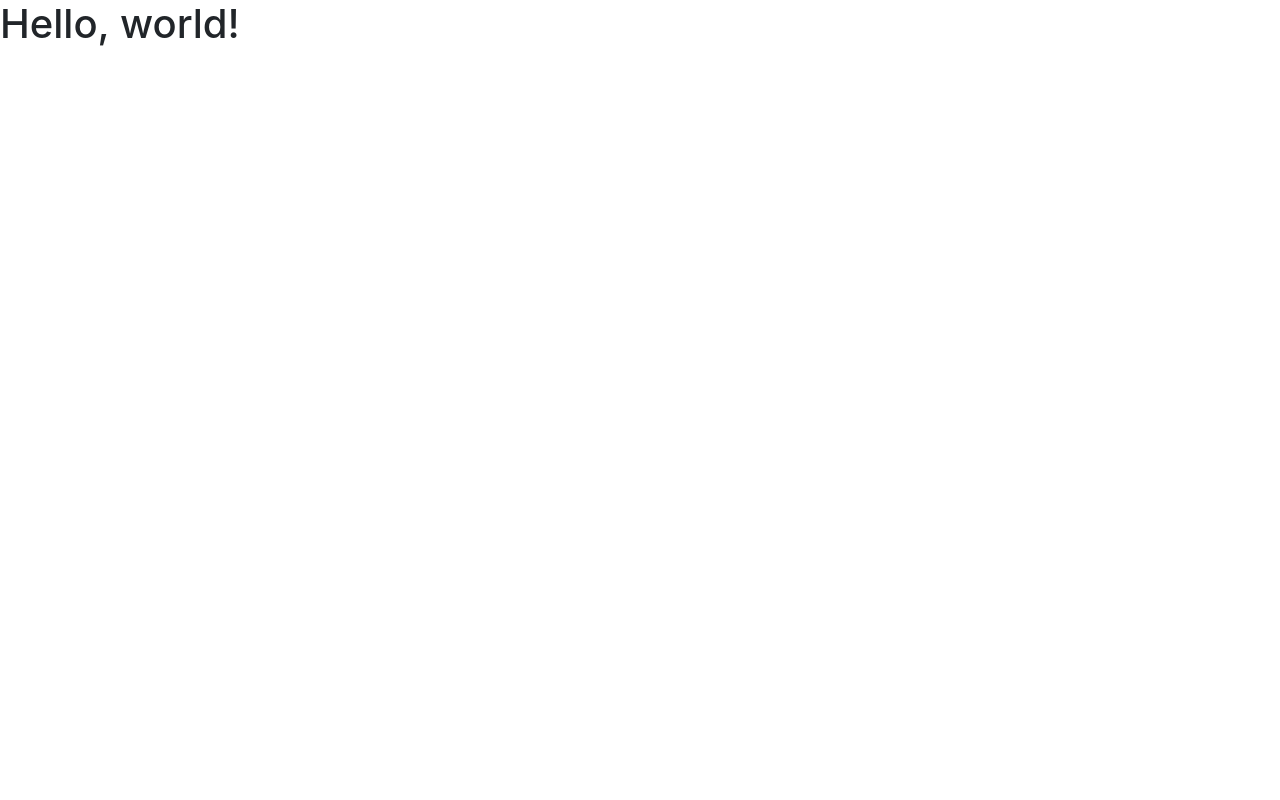
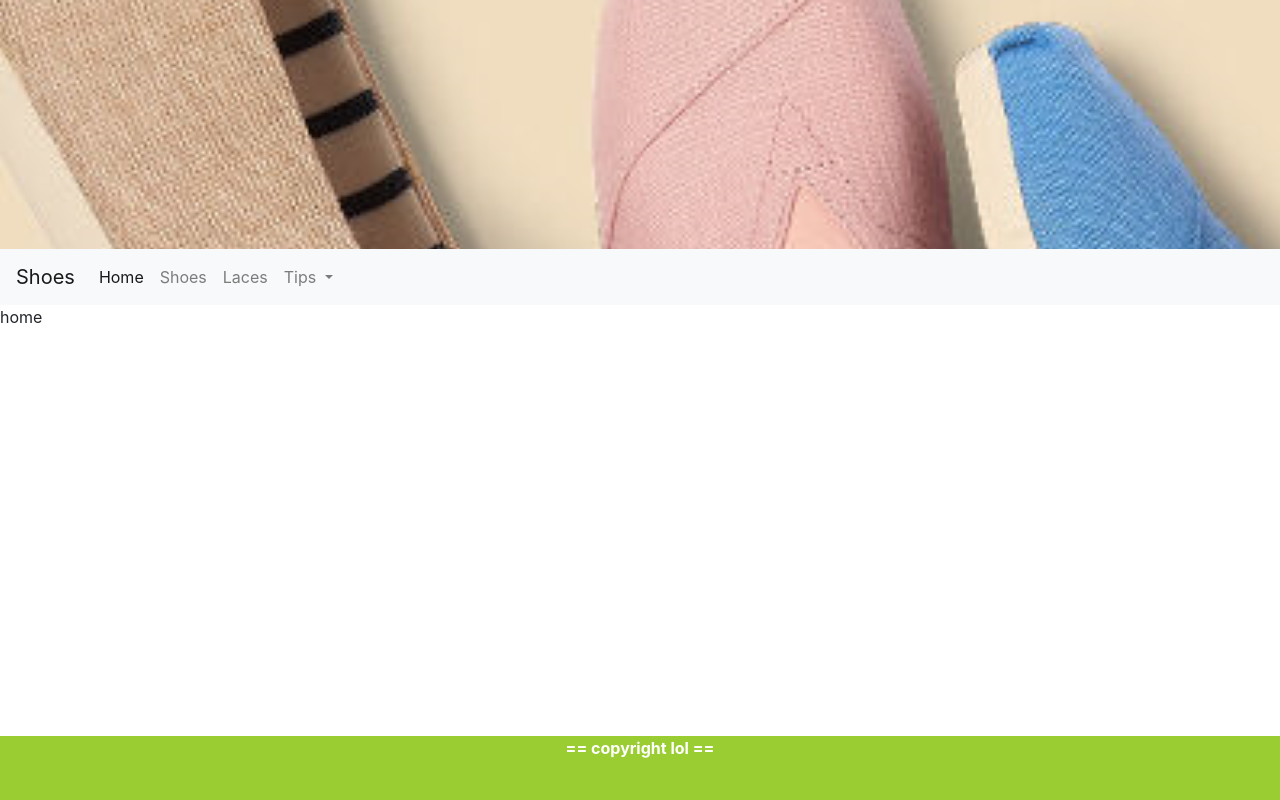
Before and after one commit to BroodjeUnox1/PageLoadLogin, a PHP site: page / in a window 1280 px wide; the page is wider, and only the part inside the window is pictured. Before the commit the part shown is almost empty. Run offline with PHP 8.4, Linux system fonts and the light colour scheme.

Commit message:
links werkend

```diff
--- /dev/null
+++ b/banner.php
@@ -0,0 +1 @@
+<img src="./img/banner.png" alt="banner">
--- /dev/null
+++ b/color.php
@@ -0,0 +1 @@
+color
--- /dev/null
+++ b/content.php
@@ -0,0 +1,7 @@
+<?php
+if(isset($_GET["content"])) {
+    include("./" . $_GET["content"] . ".php");
+} else {
+	include("./home.php");
+};
+?>
--- a/css/style.css
+++ b/css/style.css
@@ -0,0 +1,7 @@
+#footer {
+	min-height: 4em;
+	background-color: yellowgreen;
+	color: white;
+	text-align: center;
+	font-weight: bolder;
+}
--- /dev/null
+++ b/footer.php
@@ -0,0 +1,3 @@
+<div id="footer">
+	== copyright lol ==
+</div>
--- /dev/null
+++ b/home.php
@@ -0,0 +1,4 @@
+home
+<?php
+
+?>
--- a/index.php
+++ b/index.php
@@ -7,11 +7,34 @@
 
     <!-- Bootstrap CSS -->
     <link rel="stylesheet" href="https://stackpath.bootstrapcdn.com/bootstrap/4.4.1/css/bootstrap.min.css" integrity="sha384-Vkoo8x4CGsO3+Hhxv8T/Q5PaXtkKtu6ug5TOeNV6gBiFeWPGFN9MuhOf23Q9Ifjh" crossorigin="anonymous">
+    <link rel="stylesheet" type="text/css" href="css/style.css">
 
     <title>Hello, world!</title>
   </head>
   <body>
-    <h1>Hello, world!</h1>
+    <section class="container-fluid px-0">
+        <div class="row">
+          <div class="col-12"><?php include("./banner.php");?></div>
+        </div>
+    </section>
+    <section class="container-fluid px-0">
+        <div class="row">
+          <div class="col-12"><?php include("./navbar.php");?></div>
+        </div>
+    </section>
+    <section class="container-fluid px-0">
+        <div class="row">
+            <div class="col-12">
+                <?php include("./content.php")?>
+            </div>
+        </div>
+    </section>
+    <section class="container-fluid px-0 fixed-bottom">
+        <div class="row">
+          <div class="col-12"><?php include("footer.php");?></div>
+        </div>
+    </section>
+
 
     <!-- Optional JavaScript -->
     <!-- jQuery first, then Popper.js, then Bootstrap JS -->
--- /dev/null
+++ b/laces.php
@@ -0,0 +1 @@
+laces
--- /dev/null
+++ b/laces2.php
@@ -0,0 +1 @@
+laces2
--- /dev/null
+++ b/leather.php
@@ -0,0 +1 @@
+leather
--- /dev/null
+++ b/navbar.php
@@ -0,0 +1,38 @@
+<?php
+if (isset($_GET["content"])) {
+  $active = $_GET["content"];
+} else {
+  $active = "";
+}
+
+?>
+
+<nav class="navbar navbar-expand-lg navbar-light bg-light">
+  	<a class="navbar-brand" href="./index.php?content=home">Shoes</a>
+  	<button class="navbar-toggler" type="button" data-toggle="collapse" data-target="#navbarNavDropdown" aria-controls="navbarNavDropdown" aria-expanded="false" aria-label="Toggle navigation">
+		<span class="navbar-toggler-icon"></span>
+  	</button>
+  	<div class="collapse navbar-collapse" id="navbarNavDropdown">
+		<ul class="navbar-nav">
+		  	<li class="nav-item <?php if($active == "home" || $active == ""){echo "active";} ?>">
+				<a class="nav-link" href="index.php?content=home">Home <span class="sr-only">(current)</span></a>
+		  	</li>
+		  	<li class="nav-item <?php if($active == "shoes"){echo "active";} ?>">
+				<a class="nav-link" href="index.php?content=shoes">Shoes</a>
+		  	</li>
+		  	<li class="nav-item <?php if($active == "laces"){echo "active";} ?>">
+				<a class="nav-link" href="index.php?content=laces">Laces</a>
+		  	</li>
+		  	<li class="nav-item dropdown">
+				<a class="nav-link dropdown-toggle <?php echo (in_array($active, ['leather', 'laces2', 'color']))? "active": "" ?>" href="#" id="navbarDropdownMenuLink" role="button" data-toggle="dropdown" aria-haspopup="true" aria-expanded="false">
+			  		Tips
+				</a>
+				<div class="dropdown-menu" aria-labelledby="navbarDropdownMenuLink">
+				  	<a class="dropdown-item <?php if($active == "leather"){echo "active";} ?>" href="index.php?content=leather">Leather</a>
+				  	<a class="dropdown-item <?php if($active == "laces2"){echo "active";} ?>" href="index.php?content=laces2">Laces</a>
+				  	<a class="dropdown-item <?php if($active == "color"){echo "active";} ?>" href="index.php?content=color">Color</a>
+				</div>
+		  	</li>
+		</ul>
+  	</div>
+</nav>
--- /dev/null
+++ b/shoes.php
@@ -0,0 +1 @@
+shoes
```
Also changed, not shown: package.json (added, +11 -0 lines), img/banner.png (added).
